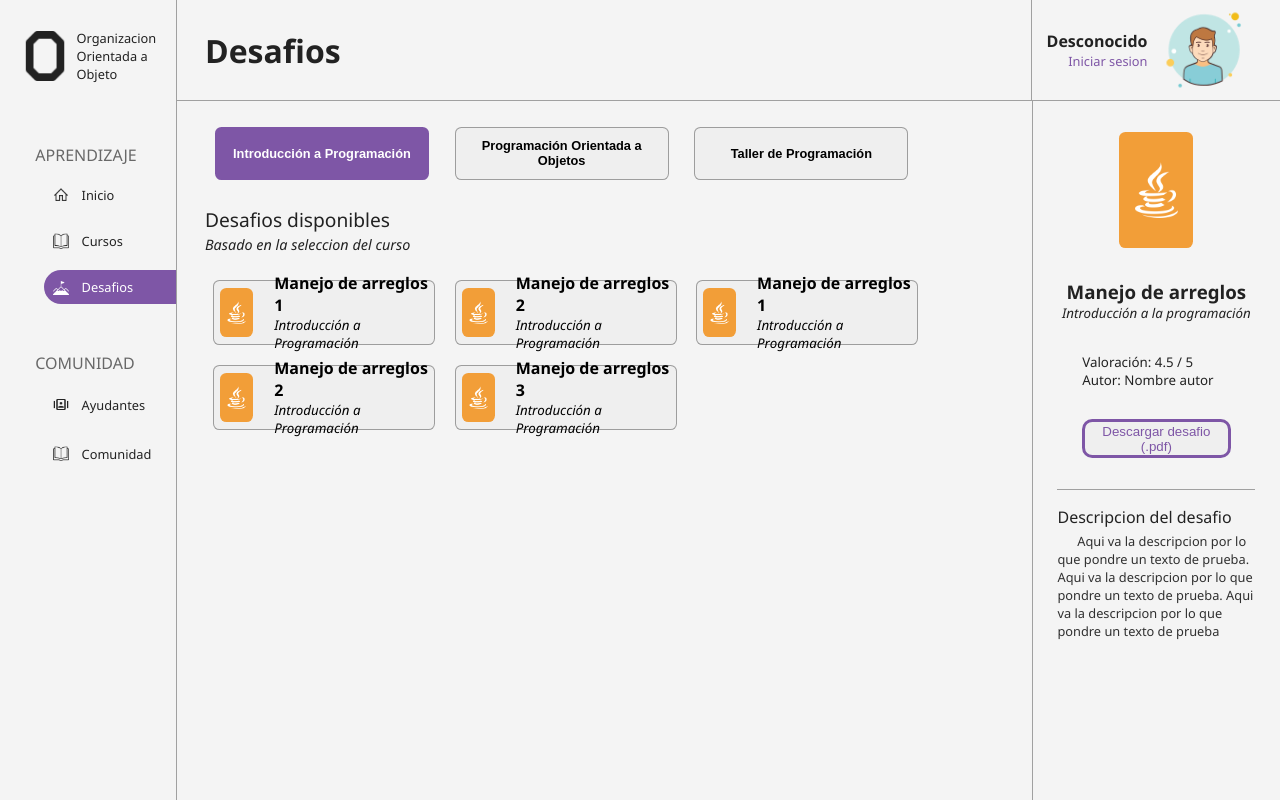
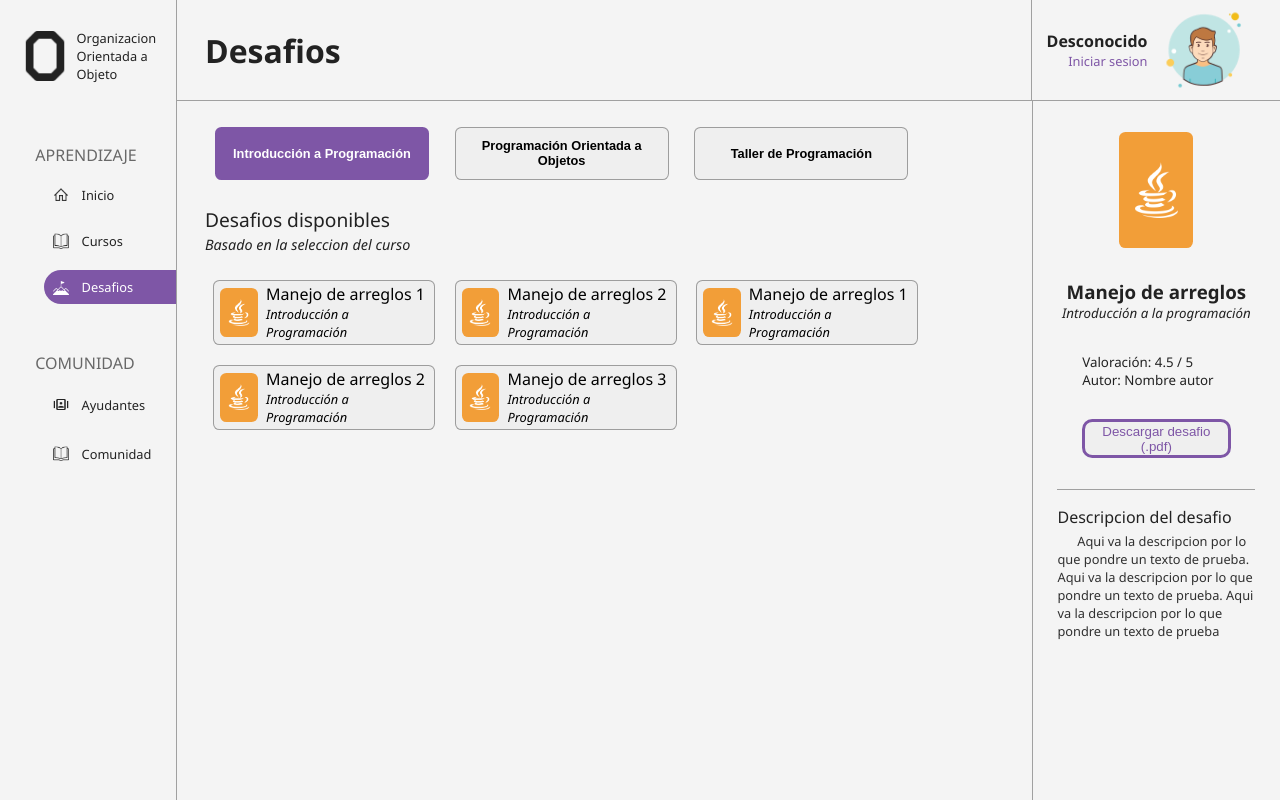
Before and after one commit to Claudio-Espinoza/OOO-Sistema, a Vue app in the folder frontend/: page /desafios in a window 1280 px wide. Built offline with nearby package versions, Linux system fonts and the light colour scheme.

Commit message:
Fix<frontend>: Corrige la dimension del texto en challenger

```diff
--- a/frontend/src/App.vue
+++ b/frontend/src/App.vue
@@ -1,6 +1,3 @@
-<script setup lang="ts">
-</script>
-
 <template>
-  <router-view></router-view>
+  <router-view />
 </template>
--- a/frontend/src/components/atoms/ButonRoadMap.vue
+++ b/frontend/src/components/atoms/ButonRoadMap.vue
@@ -11,7 +11,7 @@ const props = defineProps<Props>();
 </script>
 
 <template>
-    <aside :class="'button-' + props.type">
+    <aside class="button">
         <div :class="'button-position-' + props.type">
             {{ props.position }}
         </div>
@@ -30,7 +30,7 @@ const props = defineProps<Props>();
     padding: 0;
 }
 
-.button-java {
+.button {
     width: 90%;
     height: 8%;
 
@@ -52,6 +52,8 @@ const props = defineProps<Props>();
     border-radius: 0.5vw;
 }
 
+
+
 .button-position-java {
     display: flex;
     align-items: center;
@@ -65,6 +67,22 @@ const props = defineProps<Props>();
 
     border-radius: 0.2vw;
     background-color: var(--color-naranja);
+}
+
+
+.button-position-python {
+    display: flex;
+    align-items: center;
+    justify-content: center;
+
+    color: #fff;
+    font-weight: 500;
+    font-size: 1.2rem;
+    width: 6%;
+    height: 70%;
+
+    border-radius: 0.2vw;
+    background-color: var(--color-morado);
 }
 
 .button-title {
--- a/frontend/src/components/atoms/ChallengerCard.vue
+++ b/frontend/src/components/atoms/ChallengerCard.vue
@@ -31,7 +31,7 @@ function handleClick() {
     border: var(--borde);
     display: flex;
     align-items: center;
-    justify-content: flex-start;
+    justify-content: space-between;
     flex-direction: row;
     border-radius: 0.5vw;
     cursor: pointer;
@@ -41,6 +41,13 @@ function handleClick() {
 
 small {
     font-style: italic;
+    font-size: 80%;
+
+}
+
+h4 {
+    font-size: 100%;
+    font-weight: 500;
 }
 
 .card-img-java,
@@ -51,7 +58,6 @@ small {
     align-items: center;
     justify-content: center;
     border-radius: 0.5vw;
-    margin-right: 10%;
 }
 
 .card-img-java {
@@ -70,5 +76,11 @@ small {
 
 div {
     text-align: start;
+    width: 78%;
+    height: 100%;
+    flex-direction: column;
+    display: flex;
+    align-items: start;
+    justify-content: center;
 }
 </style>
```
